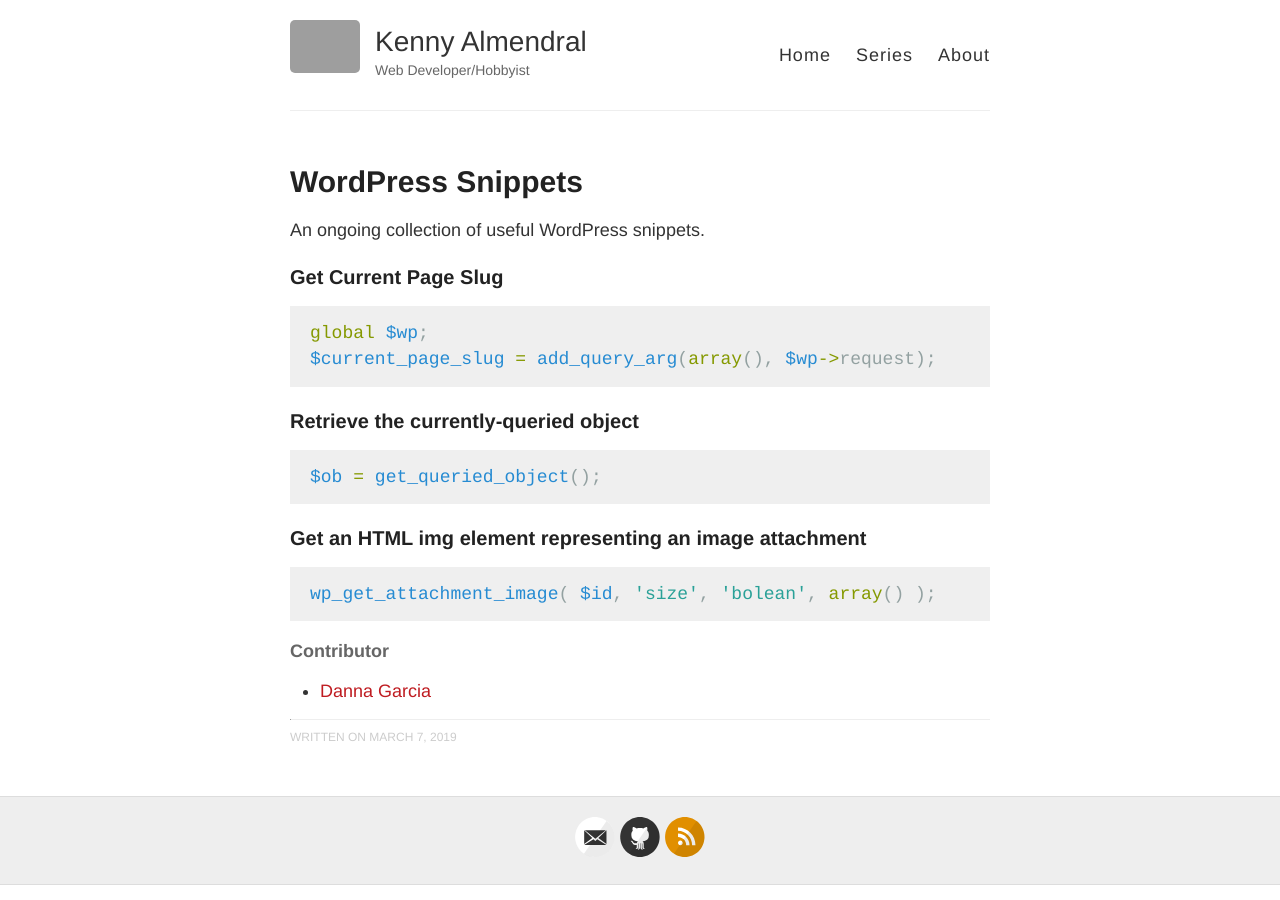
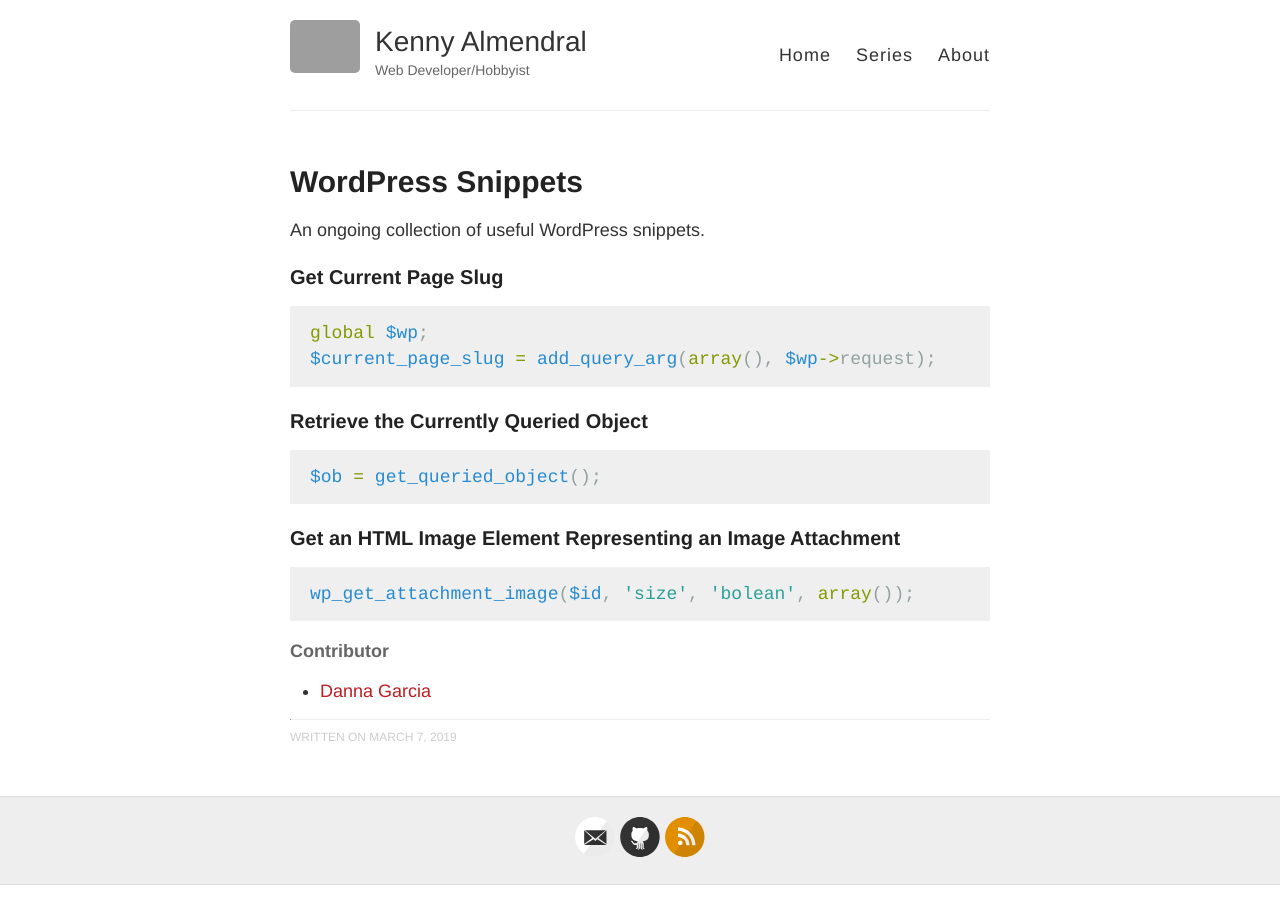
Before and after one commit to kennyalmendral/kennyalmendral.github.io, a Jekyll site: the page built from _posts/2019-03-07-wordpress-snippets.md, in a window 1280 px wide. Built offline with Jekyll 4.4.1, drawn with Linux system fonts in a browser that asks for light colours; grey boxes are pictures that could not be loaded.

Commit message:
Update 2019-03-07-wordpress-snippets.md

````diff
--- a/_posts/2019-03-07-wordpress-snippets.md
+++ b/_posts/2019-03-07-wordpress-snippets.md
@@ -11,14 +11,14 @@
 $current_page_slug = add_query_arg(array(), $wp->request);
 ```
 
-### Retrieve the currently-queried object
+### Retrieve the Currently Queried Object
 ```php
 $ob = get_queried_object();
 ```
 
-### Get an HTML img element representing an image attachment
+### Get an HTML Image Element Representing an Image Attachment
 ```php
-wp_get_attachment_image( $id, 'size', 'bolean', array() );
+wp_get_attachment_image($id, 'size', 'bolean', array());
 ```
 
 #### Contributor
````
